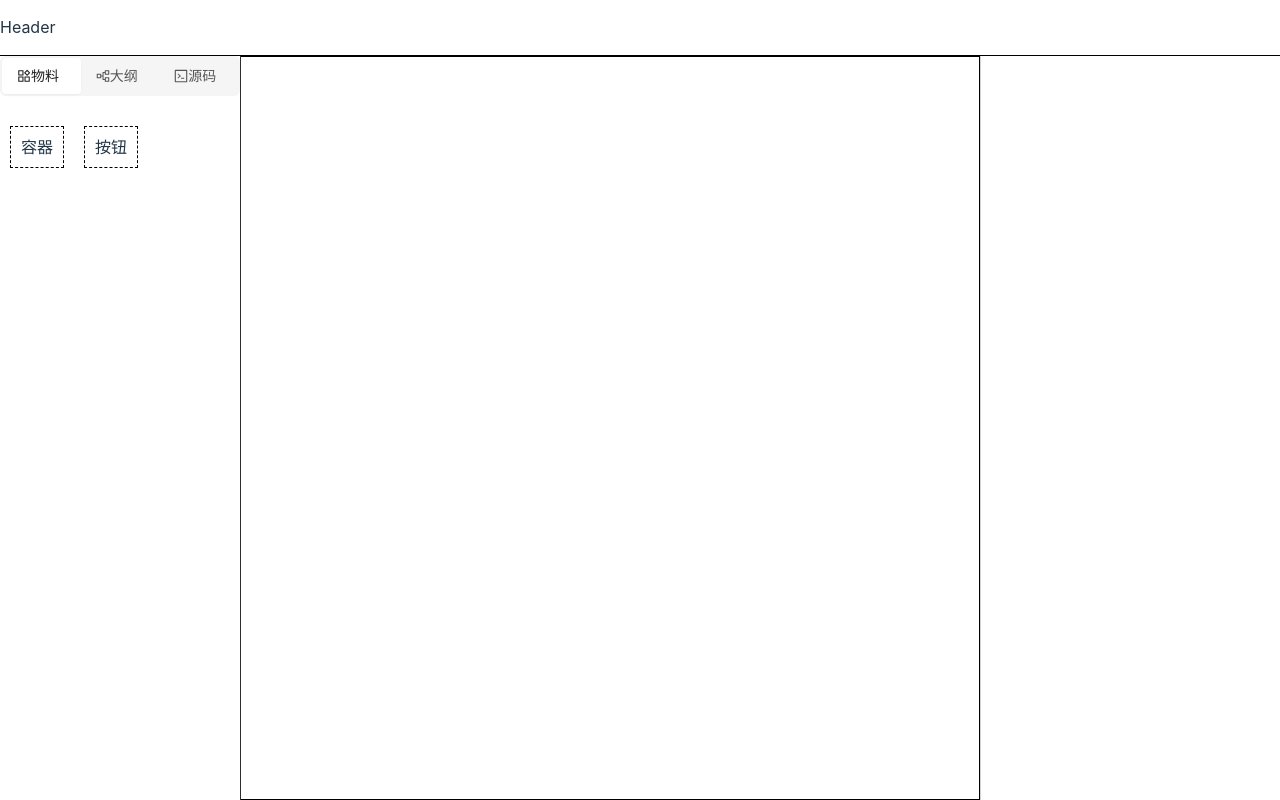
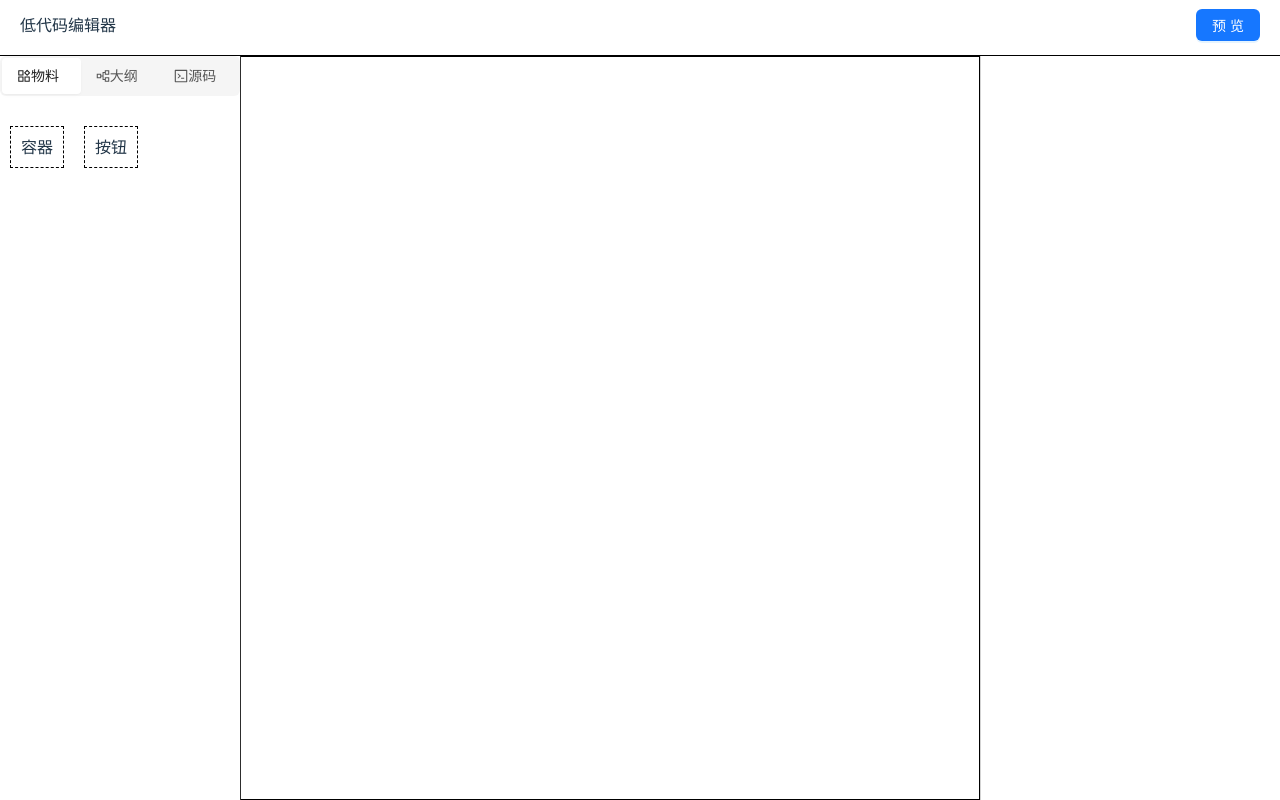
Before and after one commit to pengxiaohua/react-lowcode, a React (Vite) app: page / in a window 1280 px wide. Built offline with nearby package versions, Linux system fonts and the light colour scheme.

Commit message:
feat: finish edit and preview function

```diff
--- a/src/components/Header.tsx
+++ b/src/components/Header.tsx
@@ -1,5 +1,38 @@
+import { Button, Space } from 'antd';
+import { useComponentsStore } from '../stores/components';
+
 const Header = () => {
-    return <div>Header</div>
+
+    const { mode, setMode, setCurrentComponentId } = useComponentsStore();
+
+    return (
+        <div className='w-[100%] h-[100%]'>
+            <div className='h-[50px] flex justify-between items-center px-[20px]'>
+                <div>低代码编辑器</div>
+                <Space>
+                    {mode === 'edit' && (
+                        <Button
+                            onClick={() => {
+                                setMode('preview');
+                                setCurrentComponentId(null);
+                            }}
+                            type='primary'
+                        >
+                            预览
+                        </Button>
+                    )}
+                    {mode === 'preview' && (
+                        <Button
+                            onClick={() => { setMode('edit') }}
+                            type='primary'
+                        >
+                            退出预览
+                        </Button>
+                    )}
+                </Space>
+            </div>
+        </div>
+    )
 }
 
 export default Header;
--- a/src/components/Preview.tsx
+++ b/src/components/Preview.tsx
@@ -1,11 +1,35 @@
-import { ReactNode } from "react";
+import React from "react";
 import { useComponentConfigStore } from "../stores/component-config";
-import { useComponentsStore, IComponentSetting } from '../stores/components'
+import { useComponentsStore, IComponent } from '../stores/components'
 
 const Preview = () => {
+    const { components } = useComponentsStore();
+    const { componentConfig } = useComponentConfigStore();
+
+    const renderComponents = (components: IComponent[]): React.ReactNode => {
+        return components.map((component: IComponent) => {
+            const config = componentConfig?.[component.name]
+
+            if (!config) return null;
+
+            return React.createElement(
+                config.preview,
+                {
+                    key: component.id,
+                    id: component.id,
+                    name: component.name,
+                    styles: component.styles,
+                    ...config.defaultProps,
+                    ...component.props,
+                },
+                renderComponents(component.children || [])
+            );
+        })
+    };
+
     return (
-        <div className="preview">
-            <h1>Preview</h1>
+        <div>
+            {renderComponents(components)}
         </div>
     );
 };
--- a/src/pages/LowCodeEditor.tsx
+++ b/src/pages/LowCodeEditor.tsx
@@ -5,12 +5,19 @@ import Header from "../components/Header";
 import EditorArea from "../components/EditorArea";
 import SettingArea from "../components/SettingArea";
 import MaterialWrapper from "../components/MaterialWrapper";
+import { useComponentsStore } from "../stores/components";
+import Preview from "../components/Preview";
 
 export default function LowCodeEditor() {
+    const { mode } = useComponentsStore()
+
     return <div className='h-[100vh] w-[100vw] flex flex-col'>
         <div className='h-[60px] flex items-center border-b-[1px] border-[#000]'>
             <Header />
         </div>
+        {
+            mode === 'edit'
+                ?
                 <Allotment>
                     <Allotment.Pane preferredSize={240} maxSize={300} minSize={200}>
                         <MaterialWrapper />
@@ -22,5 +29,9 @@ export default function LowCodeEditor() {
                         <SettingArea />
                     </Allotment.Pane>
                 </Allotment>
+                :
+                <Preview />
+        }
+
     </div>
 }
--- a/src/stores/components.tsx
+++ b/src/stores/components.tsx
@@ -13,6 +13,7 @@ export interface IComponent {
 
 interface IState {
     components: IComponent[];
+    mode: 'edit' | 'preview';
     currentComponentId: number | null;
     currentComponent: IComponent | null;
 }
@@ -23,6 +24,7 @@ interface IAction {
     updateComponent: (componentId: number, props: any) => void;
     updateStyles: (componentId: number, styles: CSSProperties, replace?: boolean) => void;
     setCurrentComponentId: (componentId: number | null) => void;
+    setMode: (mode: IState['mode']) => void;
 }
 
 export const useComponentsStore = create<IState & IAction>(
@@ -37,6 +39,8 @@ export const useComponentsStore = create<IState & IAction>(
         ],
         currentComponent: null,
         currentComponentId: null,
+        mode: 'edit',
+        setMode: (mode) => set({ mode }),
         setCurrentComponentId: (componentId) => {
             set((state) => ({
                 currentComponentId: componentId,
```
Lines whose indentation alone changed are shown as unchanged.
